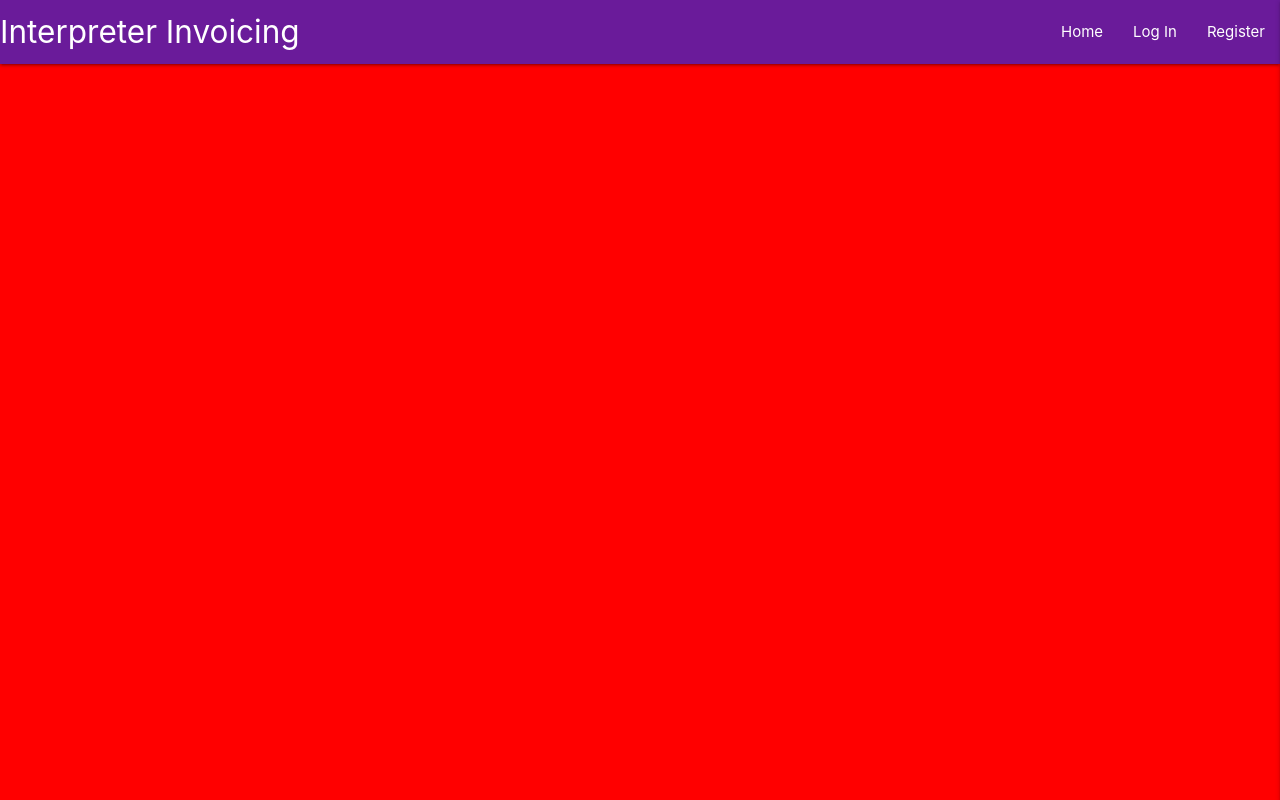
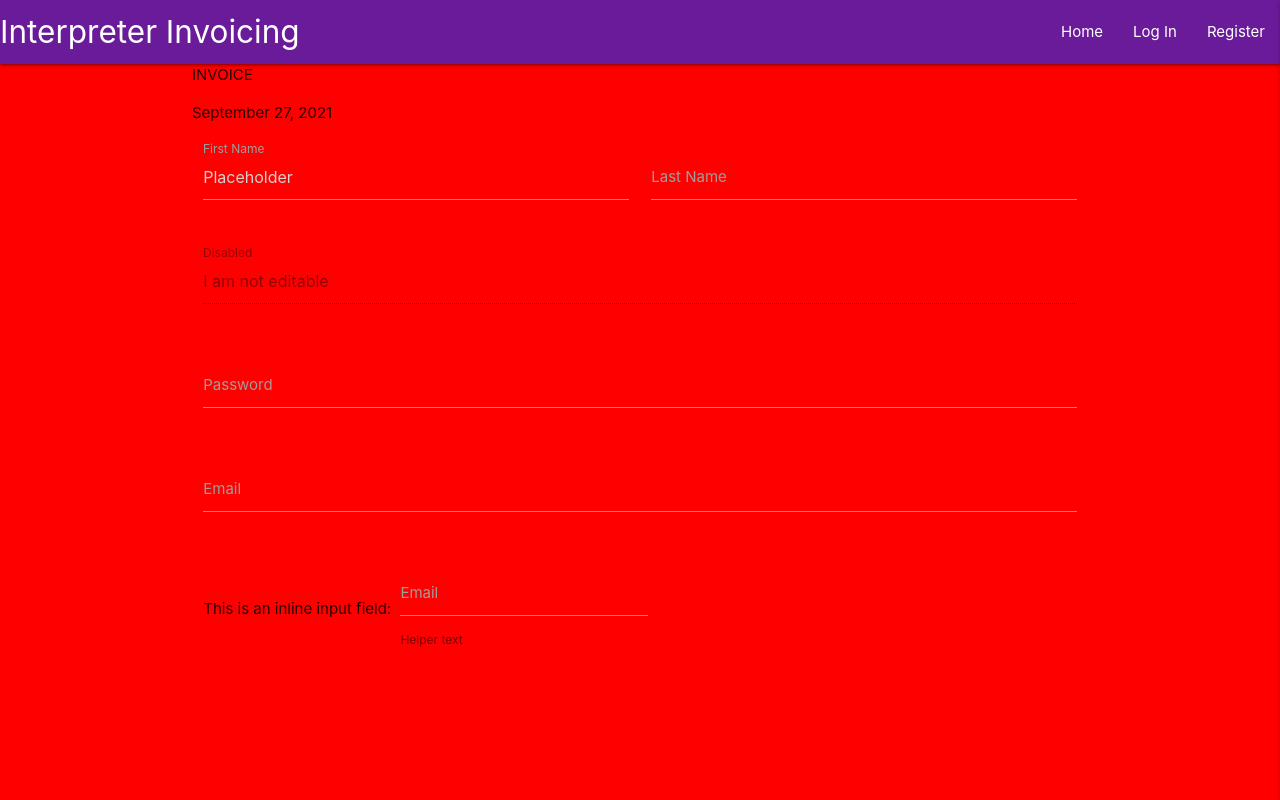
Before and after one commit to Code-Institute-Submissions/katjacodes-invoicingApp_OctResub, a Flask app: page / in a window 1280 px wide. Run offline with Flask 2, Linux system fonts and the light colour scheme; data that the repository does not hold is empty; some libraries are stand-ins or nearby versions.

Commit message:
add content to formm page and fix typo in base template

```diff
--- a/templates/base.html
+++ b/templates/base.html
@@ -13,7 +13,7 @@
     <link rel="stylesheet" href="{{ url_for('static', filename='css/style.css') }}" type="text/css">
     {% block styles %}
     {% endblock %}
-    <title>Client Informatioin</title>
+    <title>Client Information</title>
 </head>
 <body>
 
--- a/templates/clientInfo.html
+++ b/templates/clientInfo.html
@@ -3,6 +3,9 @@
 {% extends "base.html" %}
 {% block content %}
 
+    INVOICE
+    <body onload="myFunction()"></body>
+    <p id="demo"></p>
 
     {% for clientInfo in clientInfo %}
         {{ clientInfo.client_name }}<br>
@@ -11,4 +14,57 @@
         {{ clientInfo.client_email }}<br>
     {% endfor %}
 
+<div class="row">
+    <form class="col s12">
+      <div class="row">
+        <div class="input-field col s6">
+          <input placeholder="Placeholder" id="first_name" type="text" class="validate">
+          <label for="first_name">First Name</label>
+        </div>
+        <div class="input-field col s6">
+          <input id="last_name" type="text" class="validate">
+          <label for="last_name">Last Name</label>
+        </div>
+      </div>
+      <div class="row">
+        <div class="input-field col s12">
+          <input disabled value="I am not editable" id="disabled" type="text" class="validate">
+          <label for="disabled">Disabled</label>
+        </div>
+      </div>
+      <div class="row">
+        <div class="input-field col s12">
+          <input id="password" type="password" class="validate">
+          <label for="password">Password</label>
+        </div>
+      </div>
+      <div class="row">
+        <div class="input-field col s12">
+          <input id="email" type="email" class="validate">
+          <label for="email">Email</label>
+        </div>
+      </div>
+      <div class="row">
+        <div class="col s12">
+          This is an inline input field:
+          <div class="input-field inline">
+            <input id="email_inline" type="email" class="validate">
+            <label for="email_inline">Email</label>
+            <span class="helper-text" data-error="wrong" data-success="right">Helper text</span>
+          </div>
+        </div>
+      </div>
+    </form>
+  </div>
+
+<!--- credit: code taken from https://www.w3schools.com/jsref/tryit.asp?filename=tryjsref_tolocaledatestring and edited to fit project needs -->
+<script>
+    function myFunction() {
+        const options = {year: 'numeric', month: 'long', day: 'numeric' };
+        var d = new Date();
+        var n = d.toLocaleDateString('en-US', options);
+        document.getElementById("demo").innerHTML = n;
+}
+</script>
+
 {% endblock %}
```
